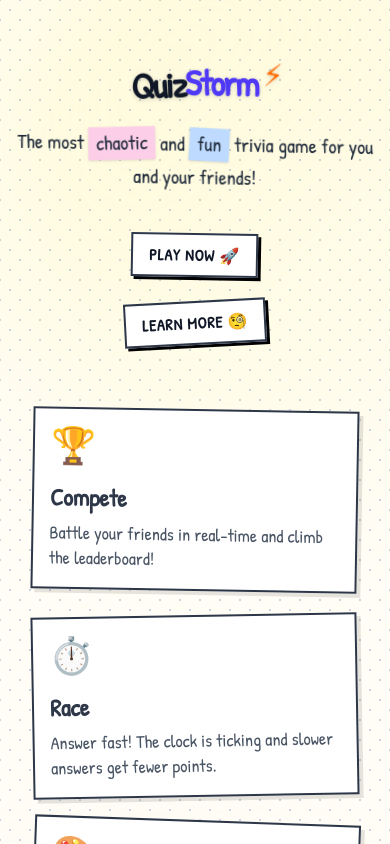
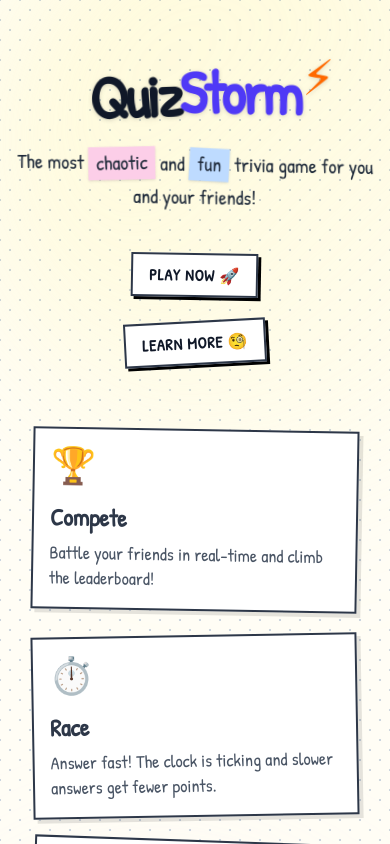
Before and after one commit to Soham-1304/QuizStorm, a React (Vite) app in the folder frontend/: page / in a window 390 px wide. Shown: the top 844 px of the page. Built offline with nearby package versions, Linux system fonts and the light colour scheme; no server answers.

Commit message:
style: Increase mobile logo size

```diff
--- a/frontend/src/pages/LandingPage.jsx
+++ b/frontend/src/pages/LandingPage.jsx
@@ -140,10 +140,10 @@ const LandingPage = () => {
             <div className="absolute bottom-[-20%] right-[-10%] w-[500px] h-[500px] bg-gradient-to-tr from-purple-100 to-transparent rounded-full opacity-60 mix-blend-multiply filter blur-[60px] animate-float pointer-events-none" style={{ animationDelay: '3s' }}></div>
 
             <div className="z-10 max-w-5xl w-full flex flex-col items-center pt-12 md:pt-20">
-                <h1 className="text-4xl md:text-8xl font-bold text-gray-900 mb-6 drop-shadow-sm tracking-tighter transform -rotate-2 hover:rotate-0 transition-transform duration-500 cursor-default">
+                <h1 className="text-6xl md:text-8xl font-bold text-gray-900 mb-6 drop-shadow-sm tracking-tighter transform -rotate-2 hover:rotate-0 transition-transform duration-500 cursor-default">
                     Quiz
                     <span className="text-indigo-600 inline-block transform rotate-3">Storm</span>
-                    <span className="text-orange-500 text-3xl md:text-6xl align-top ml-2 absolute top-0 -right-6 md:-right-12 animate-bounce">⚡</span>
+                    <span className="text-orange-500 text-5xl md:text-6xl align-top ml-2 absolute top-0 -right-8 md:-right-12 animate-bounce">⚡</span>
                 </h1>
 
                 <p className="text-xl md:text-3xl text-gray-800 font-medium mb-10 max-w-2xl mx-auto leading-relaxed font-doodle transform rotate-1">
```
